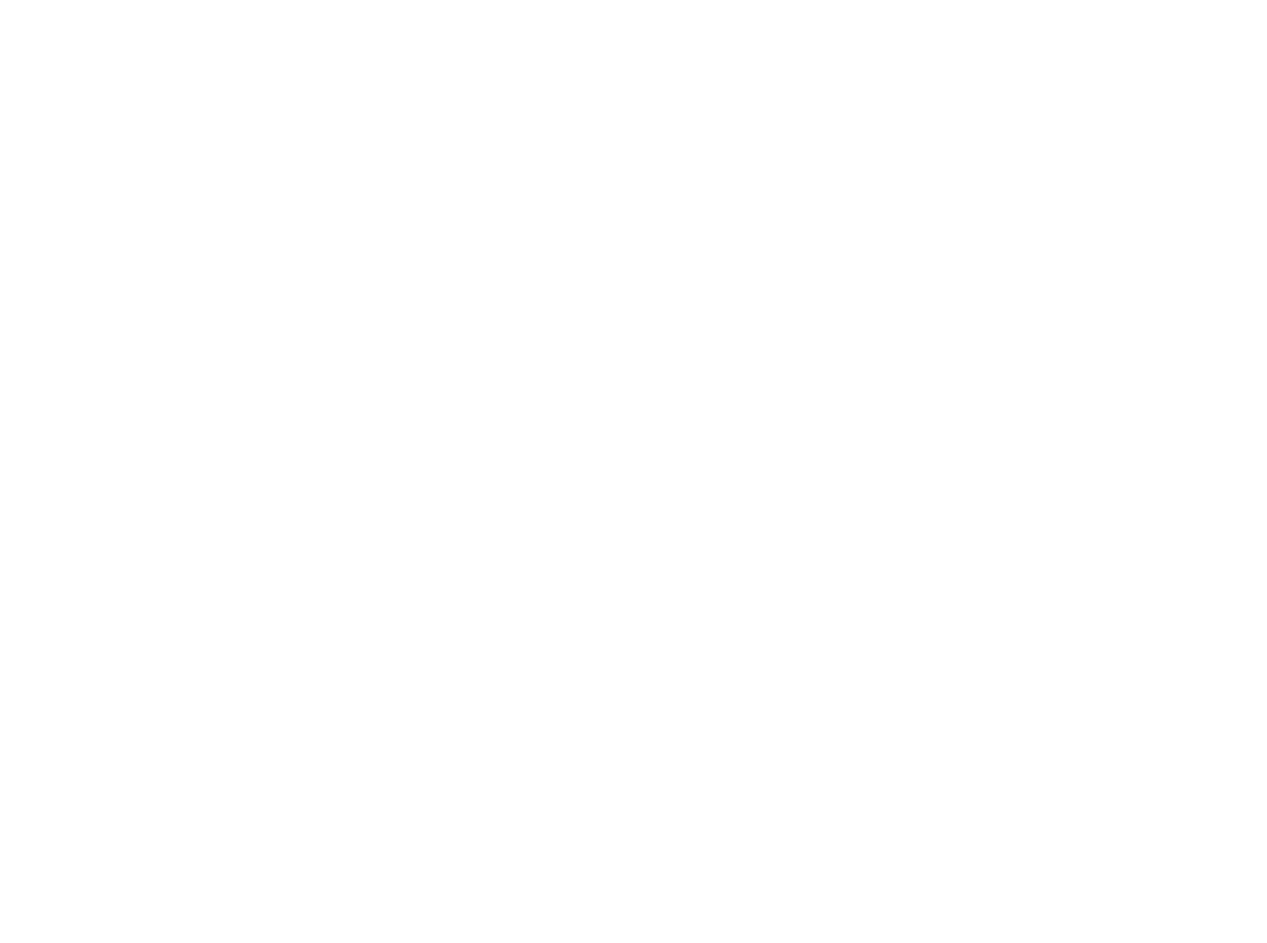
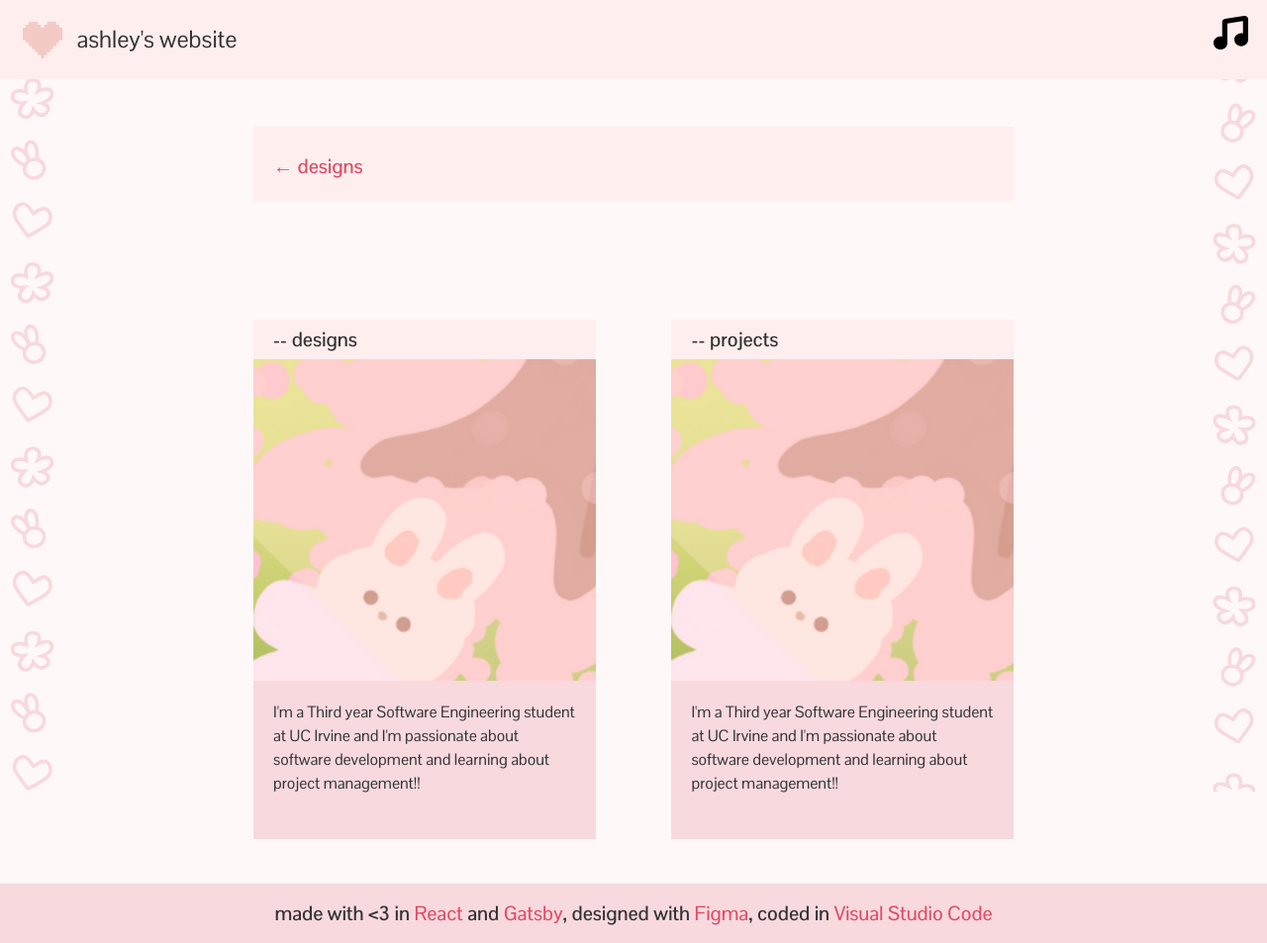
Before and after one commit to AshleyNg23/souffle, a Gatsby site: page /designs in a window 1280 px wide. Before the commit this address had no page. Shown: the whole page at 99% size. Before the commit the page ends 800 px from the top, so only its background shows below. Built offline with nearby package versions, Linux system fonts and the light colour scheme; Gatsby itself is replaced by a stand-in of ours.

Commit message:
design and project page

```diff
--- a/src/components/index.module.css
+++ b/src/components/index.module.css
@@ -119,7 +119,7 @@ a:hover {
 
 .section {
   width: 100%;
-  margin-top: 90px;
+  margin-top: 120px;
   margin-bottom: 45px;
   min-height: 500px;
   background: none;
@@ -234,3 +234,11 @@ a:hover {
 .experienceSection_desc {
   align-items: center;
 }
+
+.pageHeader {
+  margin: 10% 5% 5% 20%;
+  width: 60%;
+  height: 75px;
+  background-color: #FFEEEE;
+  padding: 20px;
+}
--- /dev/null
+++ b/src/pages/designs.js
@@ -0,0 +1,52 @@
+import * as React from "react"
+import { Link } from "gatsby"
+
+import Layout from "../components/layout"
+import Seo from "../components/seo"
+import * as styles from "../components/index.module.css"
+import  NavBar  from "../components/navbar";
+import Footer from "../components/footer";
+import { StaticImage } from "gatsby-plugin-image"
+
+const Designs = () => (
+  <div>
+      <NavBar></NavBar>
+      <div className={styles.pageHeader}>
+        <a href="/"><h3>&larr; designs</h3></a>
+      </div>
+      {/* Projects & Designs */}
+      <div className={styles.section}>
+        <div className={styles.twoColumnSection}>
+          <div className={styles.sectionContainer}>
+            <div className={styles.aboutMeHeader}>
+              <h3 className={styles.containerHeader}>-- designs</h3>
+              <StaticImage src="../images/landscape.png" alt="bunny resting under a tree drawing" className={styles.columnImg}/>
+            </div>
+            <div className={styles.sectionFooter}>
+            <div className={styles.containerText}>
+                <p>I'm a Third year Software Engineering student at UC Irvine and
+                  I'm passionate about software development and learning about project management!!</p>
+            </div>
+          </div>
+          </div>
+          <div className={styles.sectionContainer}>
+            <div className={styles.aboutMeHeader}>
+              <h3 className={styles.containerHeader}>-- projects</h3>
+              <StaticImage src="../images/landscape.png" alt="bunny resting under a tree drawing" className={styles.columnImg}/>
+            </div>
+            <div className={styles.sectionFooter}>
+              <div className={styles.containerText}>
+                  <p>I'm a Third year Software Engineering student at UC Irvine and
+                    I'm passionate about software development and learning about project management!!</p>
+              </div>
+            </div>
+          </div>
+        </div>
+      </div>
+      <div className={styles.moving_background}></div>
+      <div className={styles.moving_background_right}></div>
+      <Footer></Footer>
+    </div>
+)
+
+export default Designs
--- a/src/pages/index.js
+++ b/src/pages/index.js
@@ -95,7 +95,7 @@ const IndexPage = () => {
             <div className={styles.containerText}>
                 <p>I'm a Third year Software Engineering student at UC Irvine and
                   I'm passionate about software development and learning about project management!!</p>
-                  <p className={styles.viewMore}>view more</p>
+                  <a href="/designs"><p className={styles.viewMore}>view more &rarr;</p></a>
             </div>
           </div>
           </div>
@@ -108,7 +108,7 @@ const IndexPage = () => {
               <div className={styles.containerText}>
                   <p>I'm a Third year Software Engineering student at UC Irvine and
                     I'm passionate about software development and learning about project management!!</p>
-                    <p className={styles.viewMore}>view more</p>
+                    <a href="/projects"><p className={styles.viewMore}>view more &rarr;</p></a>
               </div>
             </div>
           </div>
```
Also changed, not shown: src/pages/projects.js (added, +52 -0 lines), src/images/arrow-right.svg (added).
